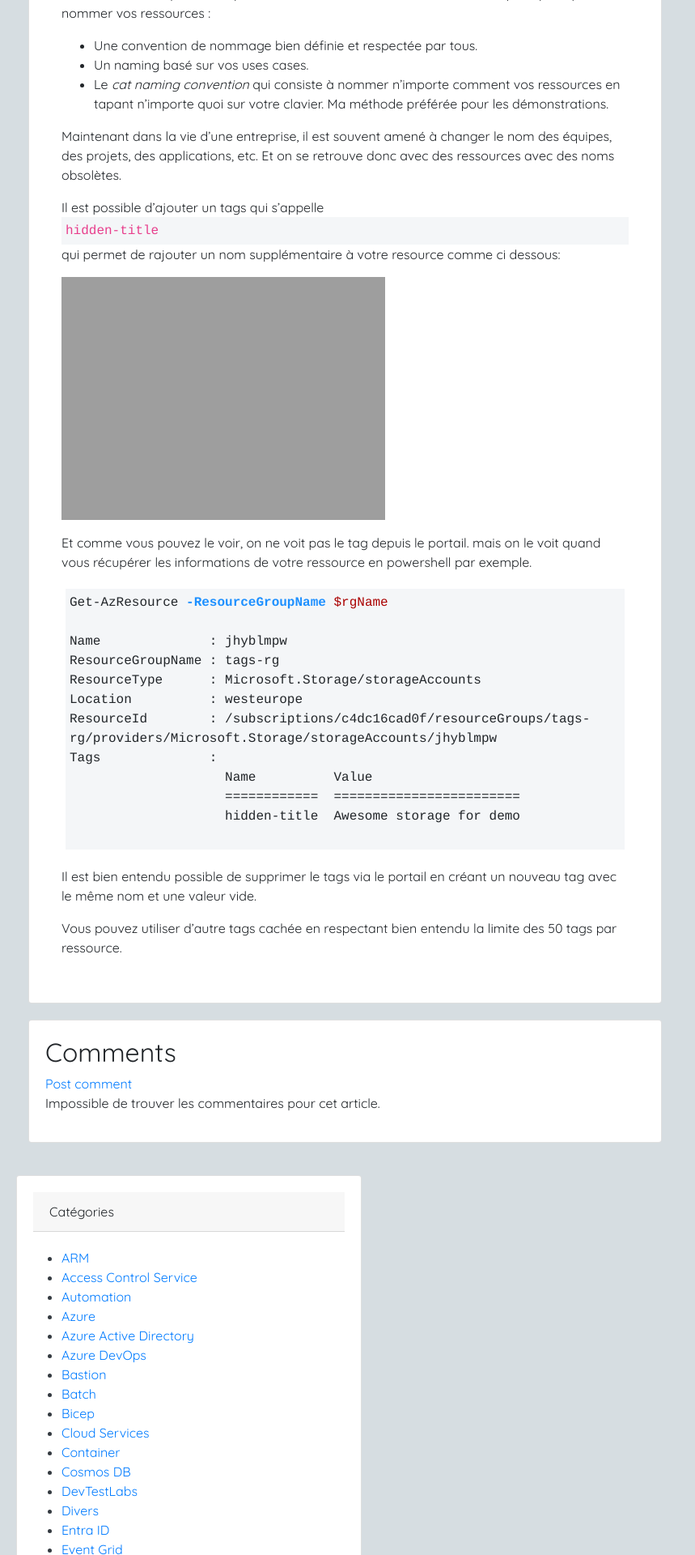
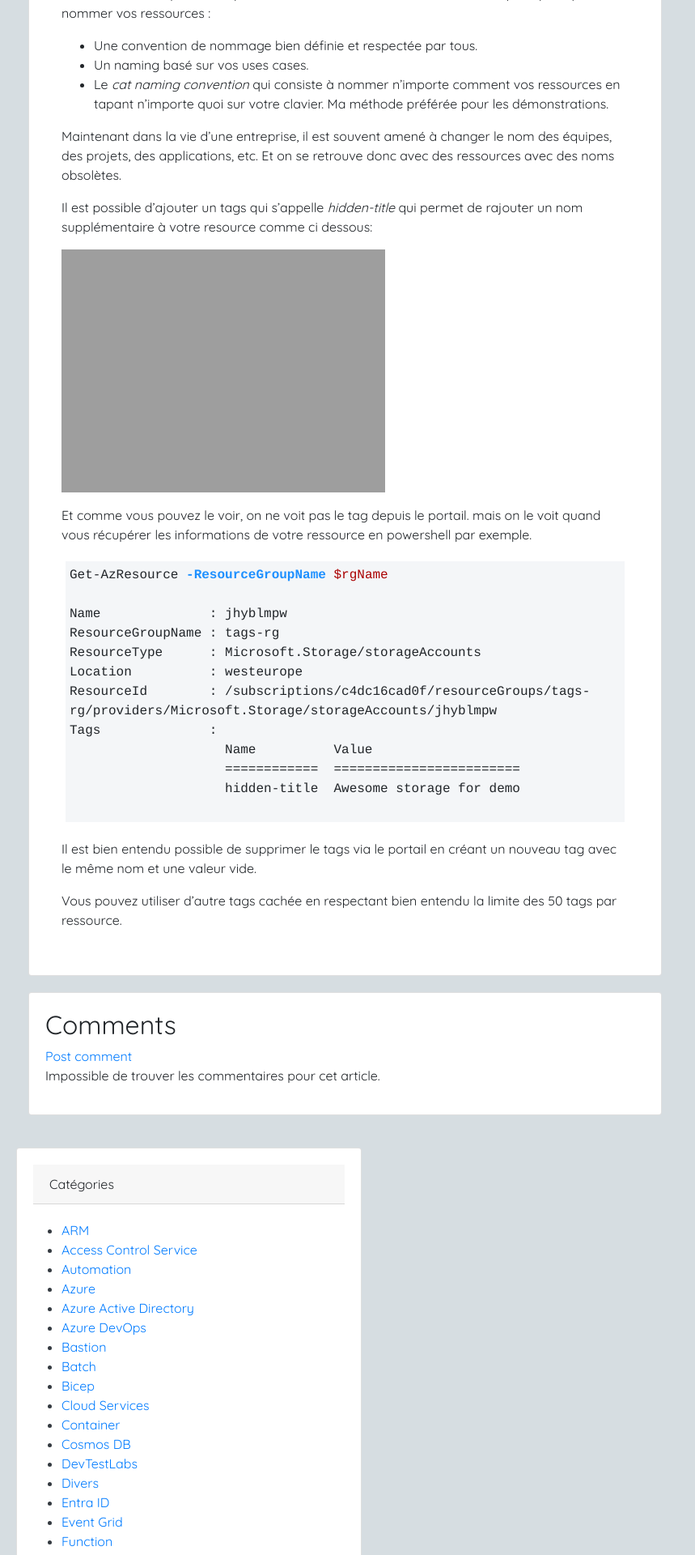
Before and after one commit to wilfriedwoivre/wilfriedwoivre.github.io, a Jekyll site: the page built from _posts/2025-05-03-azure-tags-utiliser-des-hidden-tags.md, in a window 1280 px wide. Shown: the part 597-2517 px from the top of the page at 81% size, without its empty margins (0-859 px from the left). Built offline with Jekyll 4.4.1, drawn with Linux system fonts in a browser that asks for light colours; nearby versions of some CDN libraries.

```diff
--- a/_posts/2025-05-03-azure-tags-utiliser-des-hidden-tags.md
+++ b/_posts/2025-05-03-azure-tags-utiliser-des-hidden-tags.md
@@ -17,7 +17,7 @@ Vous avez donc trois choix principaux pour bien nommer vos ressources :
 
 Maintenant dans la vie d'une entreprise, il est souvent amené à changer le nom des équipes, des projets, des applications, etc. Et on se retrouve donc avec des ressources avec des noms obsolètes.
 
-Il est possible d'ajouter un tags qui s'appelle `hidden-title` qui permet de rajouter un nom supplémentaire à votre resource comme ci dessous:
+Il est possible d'ajouter un tags qui s'appelle _hidden-title_ qui permet de rajouter un nom supplémentaire à votre resource comme ci dessous:
 
 ![alt text]({{ site.url }}/images/2025/05/03/azure-tags-utiliser-des-hidden-tags-img0.png)
 
```
